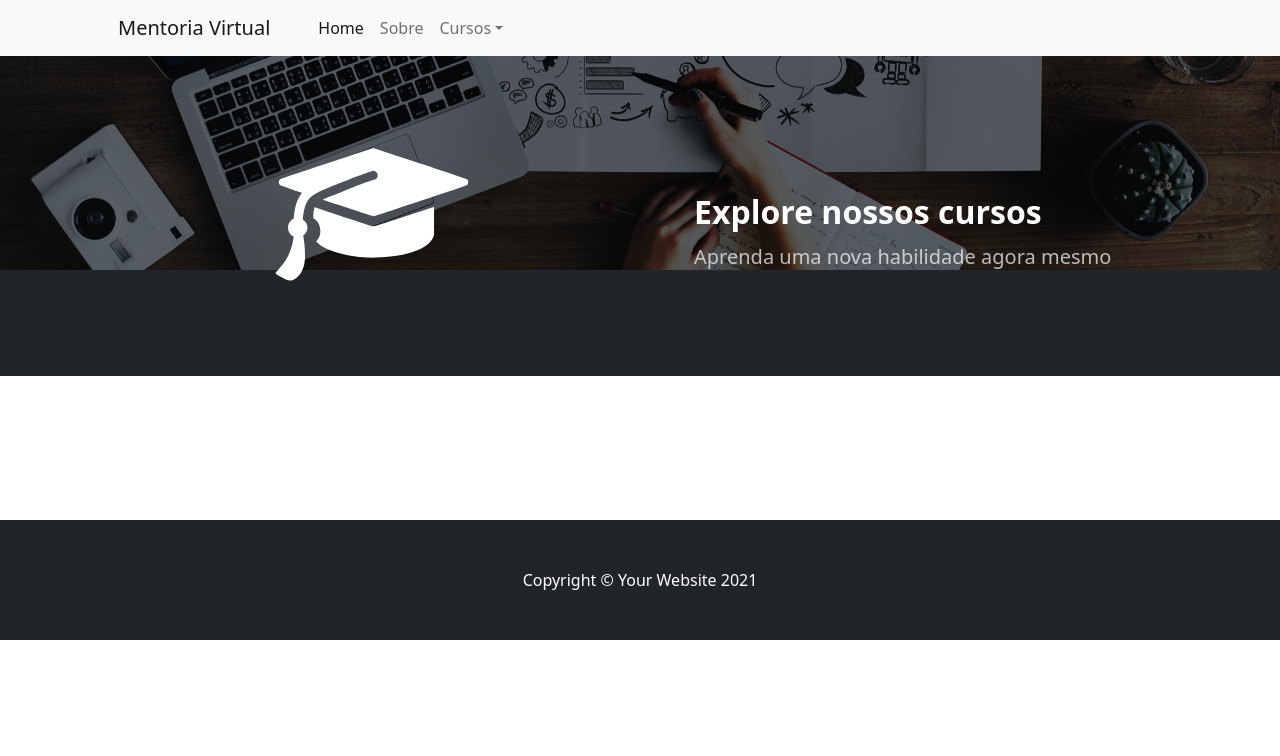
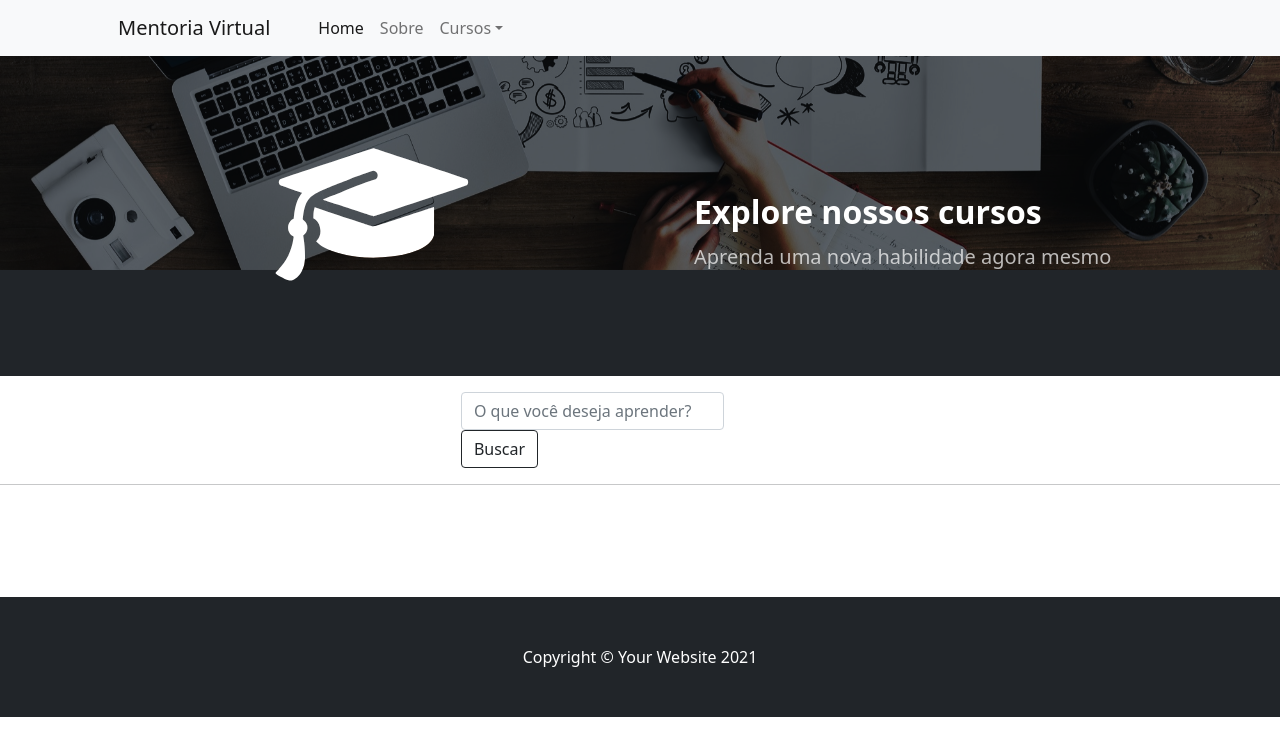
Before and after one commit to dojiDoMal/MentoriaVirtual, a Django app: page / in a window 1280 px wide. Shown: the top 756 px of the page. Run offline with Django 3.2, Linux system fonts and the light colour scheme; data that the repository does not hold is empty; some libraries are stand-ins or nearby versions.

Commit message:
Adiconada barra de busca

```diff
--- a/affiliate/templates/home.html
+++ b/affiliate/templates/home.html
@@ -21,9 +21,22 @@
                 </div>
             </div>
         </header>
+        <!-- Search Bar -->
+        <form class="form-inline d-flex justify-content-center" method="POST" action="{% url 'search' %}">
+        {% csrf_token %}
+            <div class="row mt-3">
+                <div class="col-9">
+                    <input name="searched" class="form-control" type="search" placeholder="O que você deseja aprender?" aria-label="Search">
+                </div>
+                <div class="col">
+                    <button class="btn btn-outline-dark" type="submit">Buscar</button>
+                </div>
+            </div>
+        </form>
+        <hr>
         <!-- Section-->
         <section class="py-5">
-            <div class="container px-4 px-lg-5 mt-5">
+            <div class="container px-4 px-lg-5 ">
                 <div class="row gx-4 gx-lg-5 row-cols-2 row-cols-md-3 row-cols-xl-4 justify-content-center">
                         {% for course in courses %}
                         <div class="col mb-5">
@@ -42,7 +55,7 @@
                             <div class="card-body p-4 bg-grey">
                                 <div class="text-center">
                                     <!-- Course name-->
-                                    <h5 class="fw-bolder">{{ course.name }}</h5>
+                                    <a href="{% url 'detail' course.id %}" class="fw-bolder">{{ course.name }}</a>
                                     <!-- Course price-->
                                     {{ course.price }}
                                 </div>
--- a/affiliate/urls.py
+++ b/affiliate/urls.py
@@ -4,4 +4,5 @@ from . import views
 urlpatterns = [
     path('', views.home, name='home'),
     path('detail/<int:pk>/', views.detail, name='detail'),
+    path('search/', views.search_courses, name='search')
 ]
--- a/affiliate/views.py
+++ b/affiliate/views.py
@@ -12,3 +12,11 @@ def detail(request, pk):
     data["name"] = course.name
     # Adicionar mais dados
     return render(request, 'course-detail.html', data)
+
+def search_courses(request):
+    if(request.method == 'POST'):
+        searched = request.POST['searched']
+        courses = Course.objects.filter(name__contains=searched)
+        return render(request, 'search-courses.html', {'searched':searched, 'courses':courses})
+    else:
+        return render(request, 'search-courses.html', {})
```
Also changed, not shown: affiliate/templates/search-courses.html (added, +17 -0 lines).
